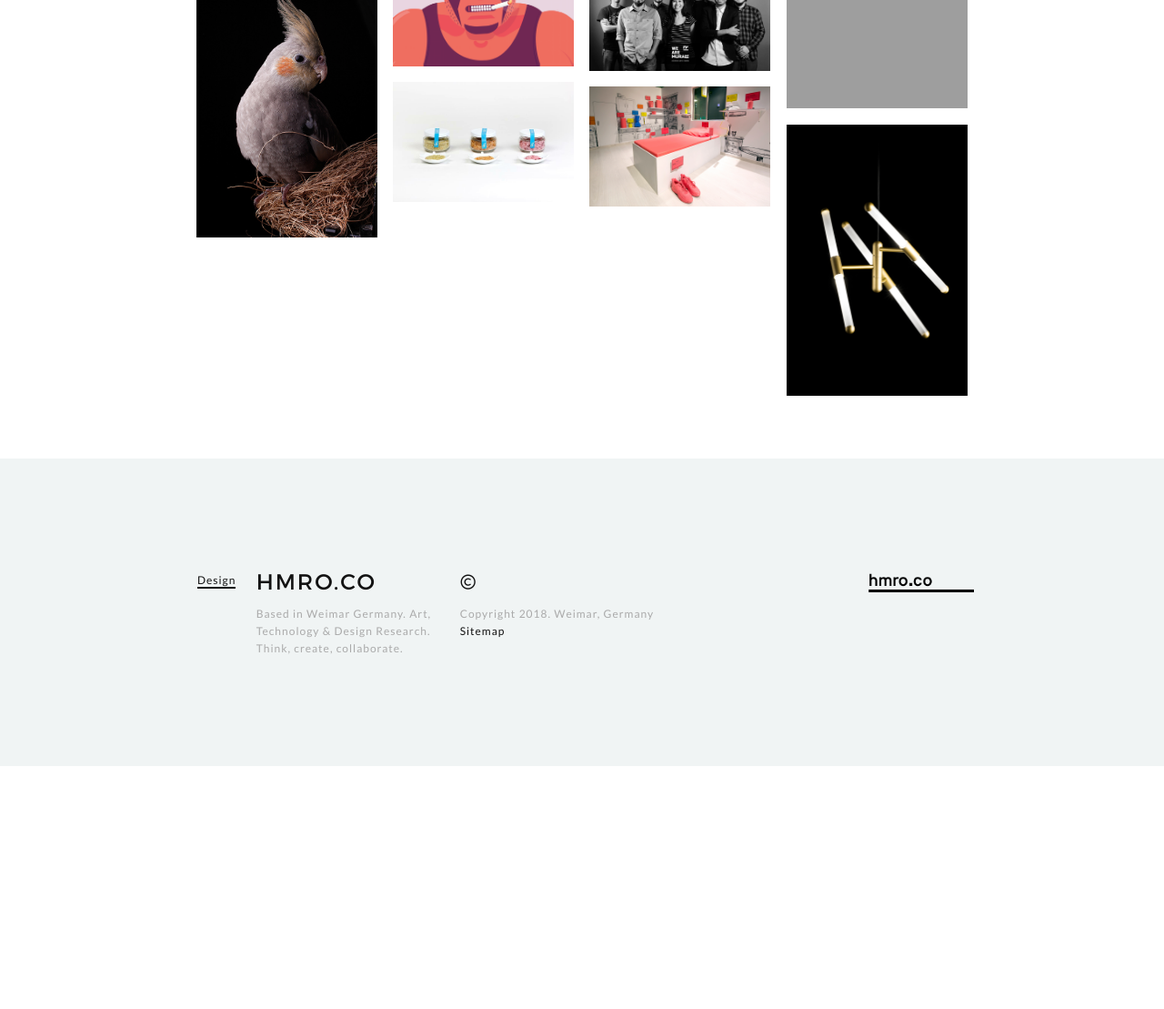
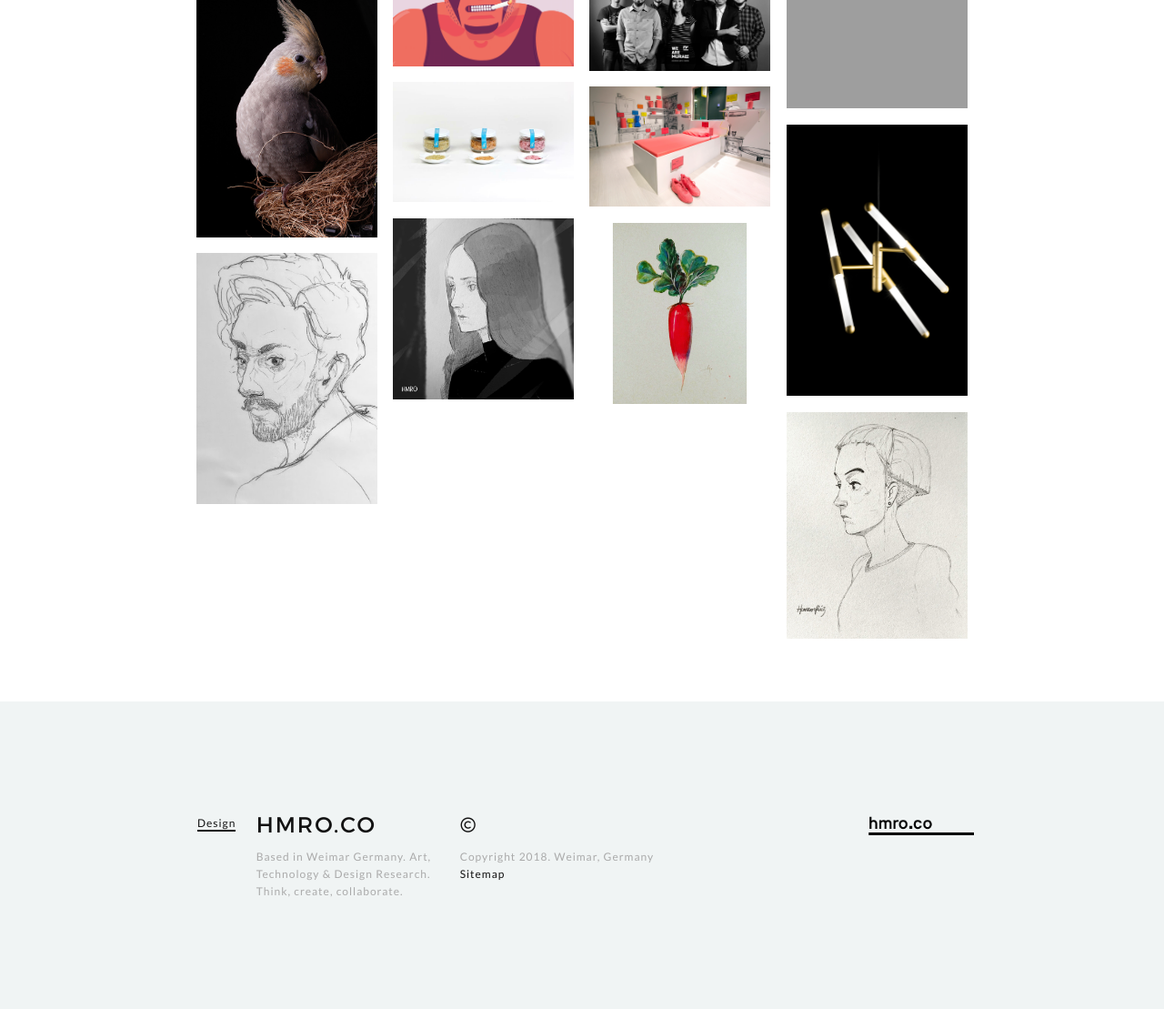
Before and after one commit to homeroruiz/Final-web-project, a PHP site: page /works.php in a window 1280 px wide. Shown: the part 732-1841 px from the top of the page at 91% size. Before the commit the page ends 1574 px from the top, so only its background shows below. Run offline with PHP 8.4, Linux system fonts and the light colour scheme; grey boxes are pictures that could not be loaded.

Commit message:
images added

```diff
--- a/works.php
+++ b/works.php
@@ -269,6 +269,51 @@
               </div>
 
 
+              <!-- start : works-item -->
+              <div class="works-item  ImageWrapper works-item-one-fourth-spaced zoom branding graphics">
+                      <img data-no-retina alt="" title="" class="img-responsive" src="images/works/17.jpg"/>
+                      <a  class="venobox" data-gall="portfolio-gallery" href="images/works/17.jpg">
+                          <div class="works-item-inner ImageOverlayCl">
+                            <p class="valign text-center"><span class="white font2"></span></p>
+                          </div>
+                      </a>
+              </div>
+
+
+              <!-- start : works-item -->
+              <div class="works-item  ImageWrapper works-item-one-fourth-spaced zoom branding graphics">
+                      <img data-no-retina alt="" title="" class="img-responsive" src="images/works/18.jpg"/>
+                      <a  class="venobox" data-gall="portfolio-gallery" href="images/works/18.jpg">
+                          <div class="works-item-inner ImageOverlayCl">
+                            <p class="valign text-center"><span class="white font2"></span></p>
+                          </div>
+                      </a>
+              </div>
+
+
+              <!-- start : works-item -->
+              <div class="works-item  ImageWrapper works-item-one-fourth-spaced zoom branding graphics">
+                      <img data-no-retina alt="" title="" class="img-responsive" src="images/works/19.jpg"/>
+                      <a  class="venobox" data-gall="portfolio-gallery" href="images/works/19.jpg">
+                          <div class="works-item-inner ImageOverlayCl">
+                            <p class="valign text-center"><span class="white font2"></span></p>
+                          </div>
+                      </a>
+              </div>
+
+              <!-- start : works-item -->
+              <div class="works-item  ImageWrapper works-item-one-fourth-spaced zoom branding graphics">
+                      <img data-no-retina alt="" title="" class="img-responsive" src="images/works/20.jpg"/>
+                      <a  class="venobox" data-gall="portfolio-gallery" href="images/works/20.jpg">
+                          <div class="works-item-inner ImageOverlayCl">
+                            <p class="valign text-center"><span class="white font2"></span></p>
+                          </div>
+                      </a>
+              </div>
+
+
+
+
 
             </section>
 
```
Also changed, not shown: images/bg/02.jpg, images/works/17.jpg (added), images/works/18.jpg (added), images/works/19.jpg (added), images/works/20.jpg (added).
